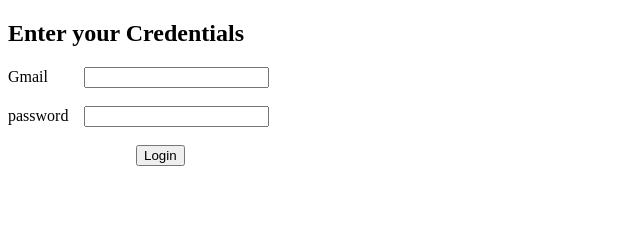
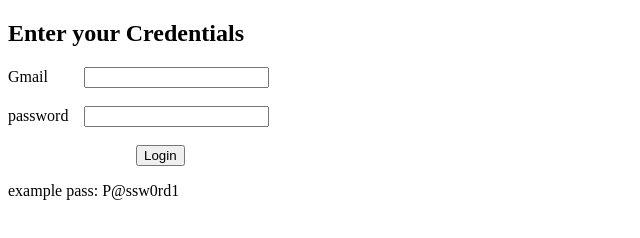
Before and after one commit to abdulmuqeemshaik/staticsite, a plain HTML site: page index.html in a window 1280 px wide. Shown: the whole page, without its empty margins (0-640 px from the left). Drawn offline with Linux system fonts and the light colour scheme.

Commit message:
Add password example hint to login form
Added example password hint to the form.

```diff
--- a/index.html
+++ b/index.html
@@ -18,6 +18,7 @@
         <br>
         &nbsp;&nbsp;&nbsp;&nbsp;&nbsp;&nbsp;&nbsp;&nbsp;&nbsp;&nbsp;&nbsp;&nbsp;&nbsp;&nbsp;&nbsp;&nbsp;&nbsp;&nbsp;&nbsp;&nbsp;&nbsp;&nbsp;&nbsp;&nbsp;&nbsp;&nbsp;&nbsp;&nbsp;&nbsp;&nbsp;&nbsp;&nbsp;<input type="submit" value="Login" formaction="./submit.html">
     </form>
+    <p>example pass: P@ssw0rd1</p>
     <!-- <input type="text" pattern="( ?=.* [a-z]) ( ?=.* [A-Z]) ( ?=.*\d)( ?=.* [!@#$%^&*]).{8,10}" required><br>-->
 </body>
 </html>
```
